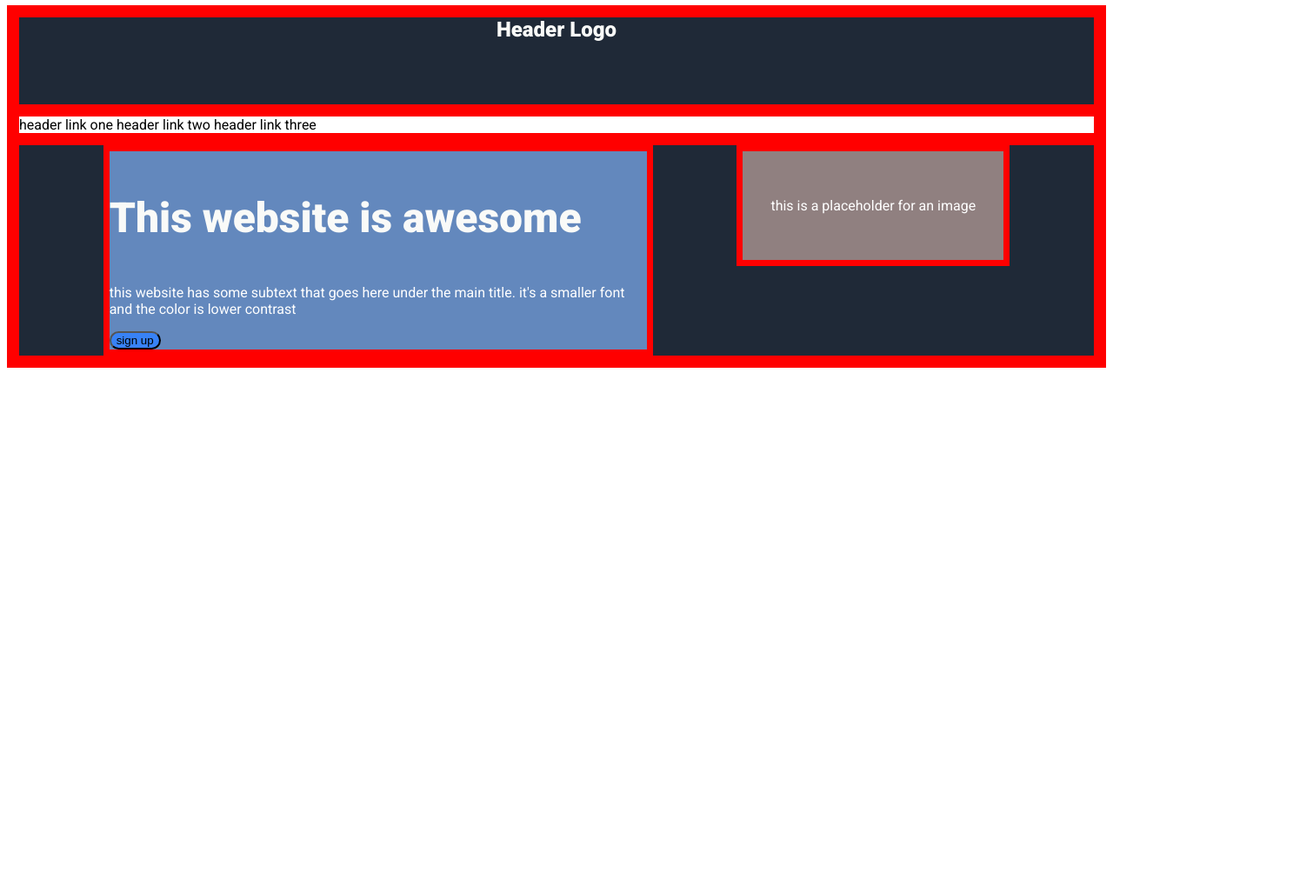
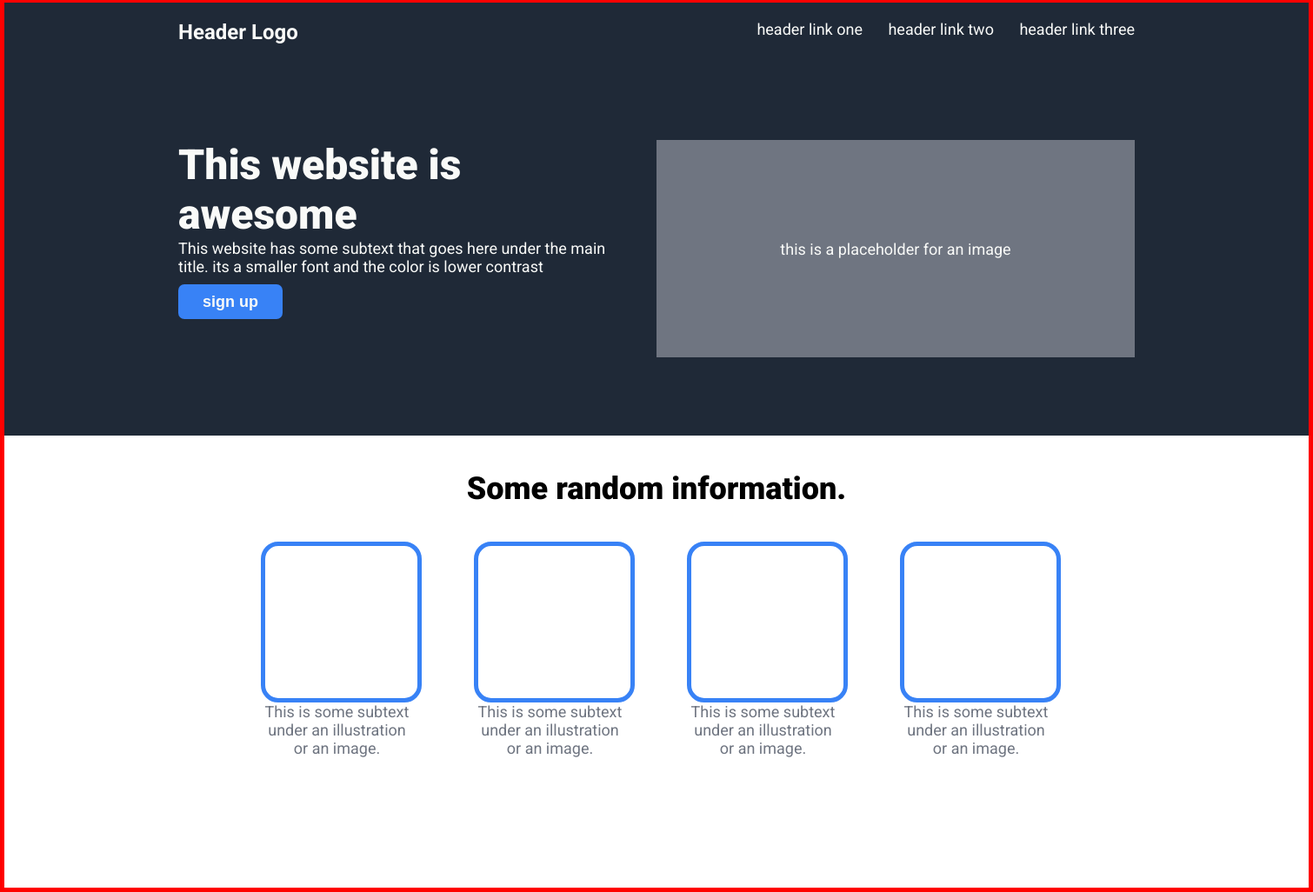
Before and after one commit to H1THM/LandingPage, a plain HTML site: page index.html in a window 1280 px wide. Shown: the part 2-1028 px from the top of the page at 87% size, 1510 px wide, since content can reach past the window. Before the commit the page ends 800 px from the top, so only its background shows below. Drawn offline with Linux system fonts and the light colour scheme.

Commit message:
after resetting in the last commit, build header, hero and midsection.
design almost identical to original thought.

```diff
--- a/index.html
+++ b/index.html
@@ -1,4 +1,4 @@
-<!DOCTYPE html>
+<!DOCTYPE html>  <!-- comment to make sure code gets to github 1 !-->
 <html>
     <head>
         <meta charset="UTF-8">
@@ -8,31 +8,67 @@
 
     </head>
     <body>
-    <div class="container" style="background-color:#1F2937; color:white;">
-        <span style="font-size:24px; font-weight:900;  color:#F9FAF8;">Header Logo</span>
+        <div class="maincontainer">
+            <div class="flexitem header">                               <!-- Header div-->
+                <div style="font-weight: bold; font-size: 24px;">
+                    Header Logo
                 </div>
                 <div>
-         <a>header link one</a>
-         <a>header link two</a>
-         <a>header link three</a>
+                    <a href="">header link one</a>
+                    <a href="">header link two</a>
+                    <a href="">header link three</a>
                 </div>
             </div>
-    <div class="container" style="background-color:#1F2937; color:white;">
-    <div style="background-color: #6388bd; max-width: 50%;">
-        <p style="font-size: 48px; font-weight: 900; color:#F9FAF8" >This website is awesome</p>
+            <div class="flexitem hero">
+                <div>
+                    <p style="font-size: 48px; font-weight: 900;">
+                        This website is awesome
+                    </p>
                     <p>
-        this website has some subtext that goes here under the main
-        title. it's a smaller font and the color is lower contrast
+                        This website has some subtext that goes here under the main title.
+                        its a smaller font and the color is lower contrast
                     </p>
-    <button>sign up</button>
+                    <button>
+                        sign up
+                    </button>
                 </div>
-    <div id="imageplaceholder">
-    <span>
+                <div class="flexitem imageplaceholder">
                     this is a placeholder for an image
-    </span>
-
-
-
+                </div>
+            </div>
+            <div class="flexitem midsection">
+                <p style="font-size: 36px; font-weight: 900; color: black; margin: 0px auto 40px auto;">
+                    Some random information.
+                </p>
+                <div class="flexitem boxes">
+                    <div class="flexcolumn">
+                        <div class="bluebox">
+                        </div>
+                        <p>
+                            This is some subtext under an illustration or an image.
+                        </p>
+                    </div>
+                    <div class="flexcolumn">
+                        <div class="bluebox">
+                        </div>
+                        <p>
+                            This is some subtext under an illustration or an image.
+                       </p>
+                    </div>
+                    <div class="flexcolumn">
+                        <div class="bluebox">
+                        </div>
+                        <p>
+                            This is some subtext under an illustration or an image.
+                        </p>
+                    </div>
+                    <div class="flexcolumn">
+                        <div class="bluebox">
+                        </div>
+                        <p>
+                            This is some subtext under an illustration or an image.
+                        </p>
+                    </div>
                 </div>
 
 
@@ -53,5 +89,9 @@
 
 
 
+
+
+        </div>
+
     </body>
 </html>
--- a/styles.css
+++ b/styles.css
@@ -1,37 +1,86 @@
-
 body {
   font-family: 'Roboto', sans-serif;
-  border: 7px solid red;
+  font-size: 18px;
+}
+* {
+  padding: 0px;
+  margin: 0px;
 }
 
-
-.container {
-    display: flex;
-    flex-direction: row;
-    min-height: 100px;
-    min-width:  100px;
-    justify-content: space-evenly;
+a {
+  color: #F9FAF8;
+  text-decoration: none;
+  margin-left: 25px;
 }
 
-.item{
+button {
+min-height: 40px;
+min-width: 120px;
+background-color: #3882F6;
+border-radius: 7px;
+border-style: none;
+color: #F9FAF8;
+margin-top: 10px;
+font-weight: 700;
+font-size: 18px;
+}
 
+.maincontainer {
+  display: flex;
+  flex-direction: column;
+  margin: 0 auto;
+  width: 1500px;
+  border: solid red 5px;
+}
 
+.flexitem {
+  display: flex;
+  flex-direction: row;
 }
-#imageplaceholder{
-  height: 125px;
-  width: 300px;
-  background-color: #908080;
-  text-align: center;
-  display: flex;
+
+.header {
+  background-color: #1f2937;
+  color:#F9FAF8;
+  justify-content: space-between;
+  padding: 20px 200px;
+}
+
+.hero {
+  background-color: #1f2937;
+  color:#F9FAF8;
+  justify-content: space-between;
+  padding: 90px 200px;
+  gap: 20px;
+}
+
+.imageplaceholder{
+  min-height: 250px;
+  min-width: 550px;
+  background-color: #6f7581;
   justify-content: center;
   align-items: center;
 }
 
-button{
-background-color: #3882F6;
-border-radius: 25px;
+.midsection {
+  flex-direction: column;
+  justify-content: center;
+  background-color: white;
+  color:#F9FAF8;
+  padding: 40px 260px 150px 260px;
 }
 
-div {
-  border: 7px solid red;
+.flexcolumn{
+  display: flex;
+  flex-direction: column;
+  color: #6f7581;
+  max-width: 175px;
+  margin: 0px auto;
+  text-align: center;
 }
+.bluebox {
+  min-height: 175px;
+  min-width: 175px;
+  border-radius: 20px;
+  border: solid #3882F6 5px;
+  margin: 0px auto;
+}
```
Lines whose indentation alone changed are shown as unchanged.
